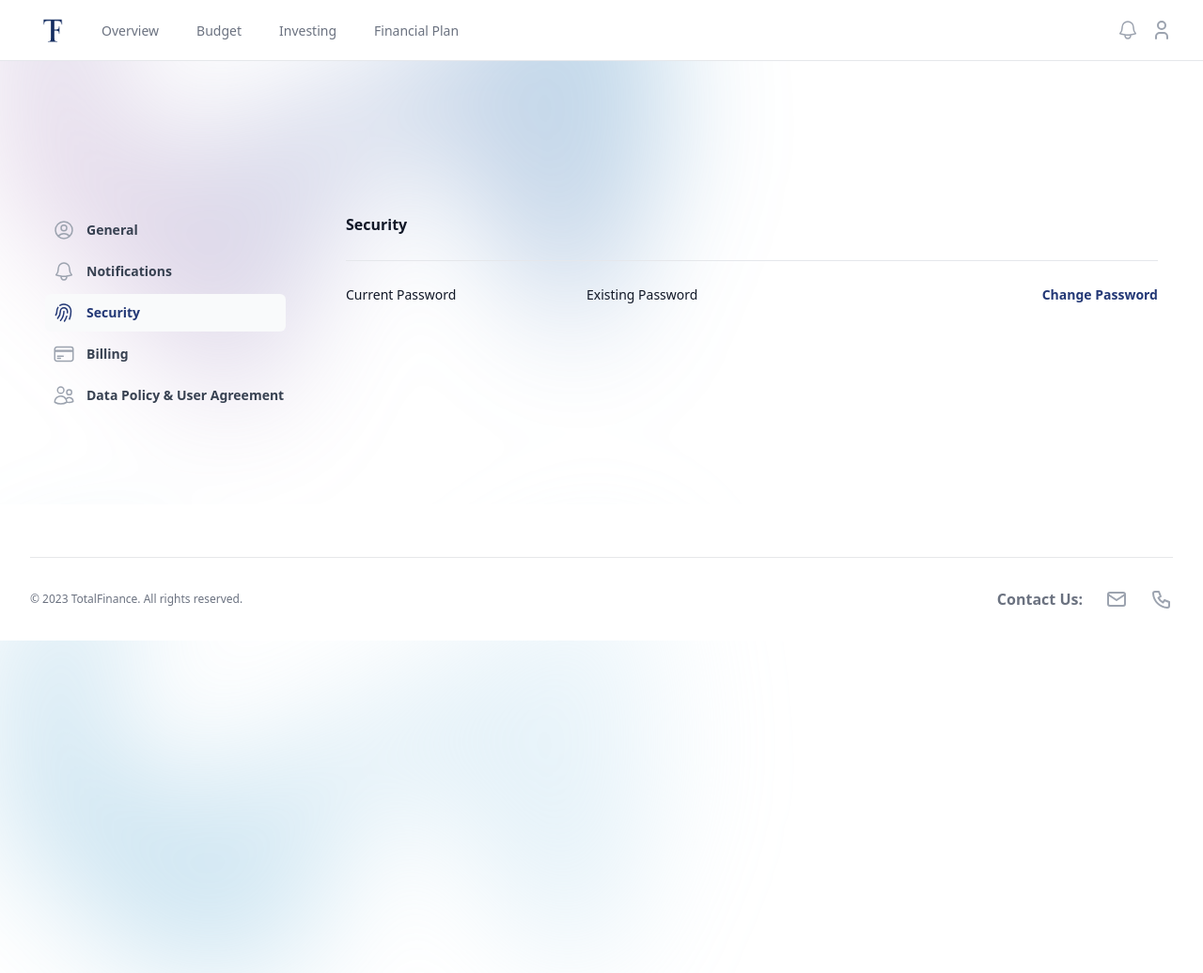
After one commit to Eric1K/TotalFinance, a Flask app: page /security in a window 1280 px wide. The commit adds this page. Shown: the whole page at 94% size. Run offline with Flask 3, Linux system fonts and the light colour scheme; a user stored in the database is signed in; style sheets or scripts are compiled from the project's sources.

Commit message:
various updates to the settings

```diff
--- a/flaskmain/routes.py
+++ b/flaskmain/routes.py
@@ -99,3 +99,13 @@ def financialplan():
 @login_required
 def settings():
     return render_template("settings.html", title ="Settings")
+
+@application.route("/notifications")
+@login_required
+def notifications():
+    return render_template("notifications.html", title ="Notifications")
+
+@application.route("/security")
+@login_required
+def security():
+    return render_template("security.html", title ="Security")
--- /dev/null
+++ b/flaskmain/templates/security.html
@@ -0,0 +1,71 @@
+{% extends "layout_app.html" %}
+{% block content %}
+
+
+
+
+  <div class="mx-auto max-w-7xl pt-16 lg:flex lg:gap-x-16 lg:px-8">
+    <aside class="flex overflow-x-auto border-b border-gray-900/5 py-4 lg:block lg:w-64 lg:flex-none lg:border-0 lg:py-20">
+      <nav class="flex-none px-4 sm:px-6 lg:px-0">
+        <ul role="list" class="flex gap-x-3 gap-y-1 whitespace-nowrap lg:flex-col">
+          <li>
+            <!-- Current: "bg-gray-50 text-indigo-600", Default: "text-gray-700 hover:text-indigo-600 hover:bg-gray-50" -->
+            <a href="{{ url_for("settings") }}" class="text-gray-700 hover:text-blue-800 hover:bg-gray-50 group flex gap-x-3 rounded-md py-2 pl-2 pr-3 text-sm leading-6 font-semibold">
+              <svg class="h-6 w-6 shrink-0 text-gray-400 group-hover:text-blue-800" fill="none" viewBox="0 0 24 24" stroke-width="1.5" stroke="currentColor" aria-hidden="true">
+                <path stroke-linecap="round" stroke-linejoin="round" d="M17.982 18.725A7.488 7.488 0 0012 15.75a7.488 7.488 0 00-5.982 2.975m11.963 0a9 9 0 10-11.963 0m11.963 0A8.966 8.966 0 0112 21a8.966 8.966 0 01-5.982-2.275M15 9.75a3 3 0 11-6 0 3 3 0 016 0z" />
+              </svg>
+              General
+            </a>
+          </li>
+          <li>
+            <a href="{{ url_for("notifications") }}" class="text-gray-700 hover:text-blue-800 hover:bg-gray-50 group flex gap-x-3 rounded-md py-2 pl-2 pr-3 text-sm leading-6 font-semibold">
+              <svg class="h-6 w-6 shrink-0 text-gray-400 group-hover:text-blue-800" fill="none" viewBox="0 0 24 24" stroke-width="1.5" stroke="currentColor" aria-hidden="true">
+                <path stroke-linecap="round" stroke-linejoin="round" d="M14.857 17.082a23.848 23.848 0 005.454-1.31A8.967 8.967 0 0118 9.75v-.7V9A6 6 0 006 9v.75a8.967 8.967 0 01-2.312 6.022c1.733.64 3.56 1.085 5.455 1.31m5.714 0a24.255 24.255 0 01-5.714 0m5.714 0a3 3 0 11-5.714 0" />
+              </svg>
+              Notifications
+            </a>
+          </li>
+          <li>
+            <a href="{{ url_for("security") }}" class="bg-gray-50 text-blue-900 group flex gap-x-3 rounded-md py-2 pl-2 pr-3 text-sm leading-6 font-semibold">
+              <svg class="h-6 w-6 shrink-0 text-blue-900" fill="none" viewBox="0 0 24 24" stroke-width="1.5" stroke="currentColor" aria-hidden="true">
+                <path stroke-linecap="round" stroke-linejoin="round" d="M7.864 4.243A7.5 7.5 0 0119.5 10.5c0 2.92-.556 5.709-1.568 8.268M5.742 6.364A7.465 7.465 0 004.5 10.5a7.464 7.464 0 01-1.15 3.993m1.989 3.559A11.209 11.209 0 008.25 10.5a3.75 3.75 0 117.5 0c0 .527-.021 1.049-.064 1.565M12 10.5a14.94 14.94 0 01-3.6 9.75m6.633-4.596a18.666 18.666 0 01-2.485 5.33" />
+              </svg>
+              Security
+            </a>
+          </li>
+
+          <li>
+            <a href="#" class="text-gray-700 hover:text-blue-800 hover:bg-gray-50 group flex gap-x-3 rounded-md py-2 pl-2 pr-3 text-sm leading-6 font-semibold">
+              <svg class="h-6 w-6 shrink-0 text-gray-400 group-hover:text-blue-800" fill="none" viewBox="0 0 24 24" stroke-width="1.5" stroke="currentColor" aria-hidden="true">
+                <path stroke-linecap="round" stroke-linejoin="round" d="M2.25 8.25h19.5M2.25 9h19.5m-16.5 5.25h6m-6 2.25h3m-3.75 3h15a2.25 2.25 0 002.25-2.25V6.75A2.25 2.25 0 0019.5 4.5h-15a2.25 2.25 0 00-2.25 2.25v10.5A2.25 2.25 0 004.5 19.5z" />
+              </svg>
+              Billing
+            </a>
+          </li>
+          <li>
+            <a href="#" class="text-gray-700 hover:text-blue-800 hover:bg-gray-50 group flex gap-x-3 rounded-md py-2 pl-2 pr-3 text-sm leading-6 font-semibold">
+              <svg class="h-6 w-6 shrink-0 text-gray-400 group-hover:text-blue-800" fill="none" viewBox="0 0 24 24" stroke-width="1.5" stroke="currentColor" aria-hidden="true">
+                <path stroke-linecap="round" stroke-linejoin="round" d="M15 19.128a9.38 9.38 0 002.625.372 9.337 9.337 0 004.121-.952 4.125 4.125 0 00-7.533-2.493M15 19.128v-.003c0-1.113-.285-2.16-.786-3.07M15 19.128v.106A12.318 12.318 0 018.624 21c-2.331 0-4.512-.645-6.374-1.766l-.001-.109a6.375 6.375 0 0111.964-3.07M12 6.375a3.375 3.375 0 11-6.75 0 3.375 3.375 0 016.75 0zm8.25 2.25a2.625 2.625 0 11-5.25 0 2.625 2.625 0 015.25 0z" />
+              </svg>
+              Data Policy & User Agreement
+            </a>
+          </li>
+        </ul>
+      </nav>
+    </aside>
+
+    <main class="px-4 py-16 sm:px-6 lg:flex-auto lg:px-0 lg:py-20">
+      <div class="mx-auto max-w-2xl space-y-16 sm:space-y-20 lg:mx-0 lg:max-w-none">
+        <div>
+          <h2 class="text-base font-semibold leading-7 text-gray-900">Security</h2>
+
+          <dl class="mt-6 space-y-6 divide-y divide-gray-100 border-t border-gray-200 text-sm leading-6">
+            <div class="pt-6 sm:flex">
+              <dt class="font-medium text-gray-900 sm:w-64 sm:flex-none sm:pr-6">Current Password</dt>
+              <dd class="mt-1 flex justify-between gap-x-6 sm:mt-0 sm:flex-auto">
+                <div class="text-gray-900">Existing Password</div>
+                <button type="button" class="font-semibold text-blue-900 hover:text-blue-800">Change Password</button>
+              </dd>
+            </div>
+
+{% endblock content %}
```
Also changed, not shown: flaskmain/templates/notifications.html (added, +67 -0 lines), flaskmain/templates/settings.html (+11 -12 lines), instance/site.db.
